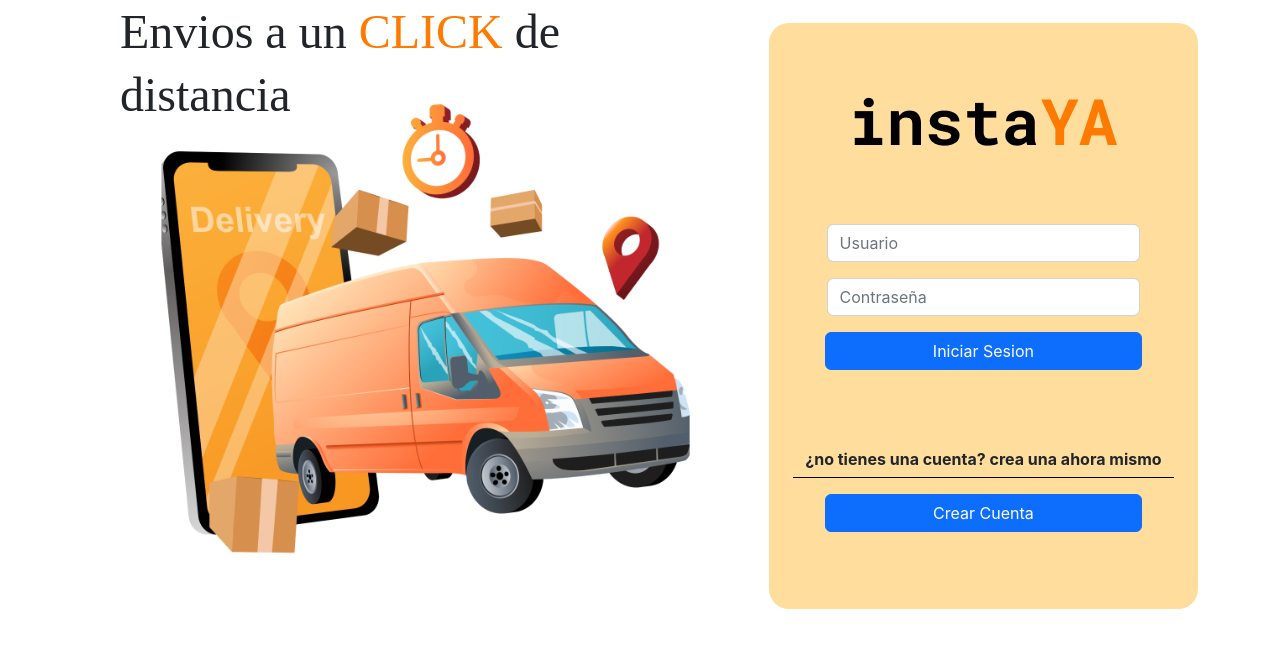
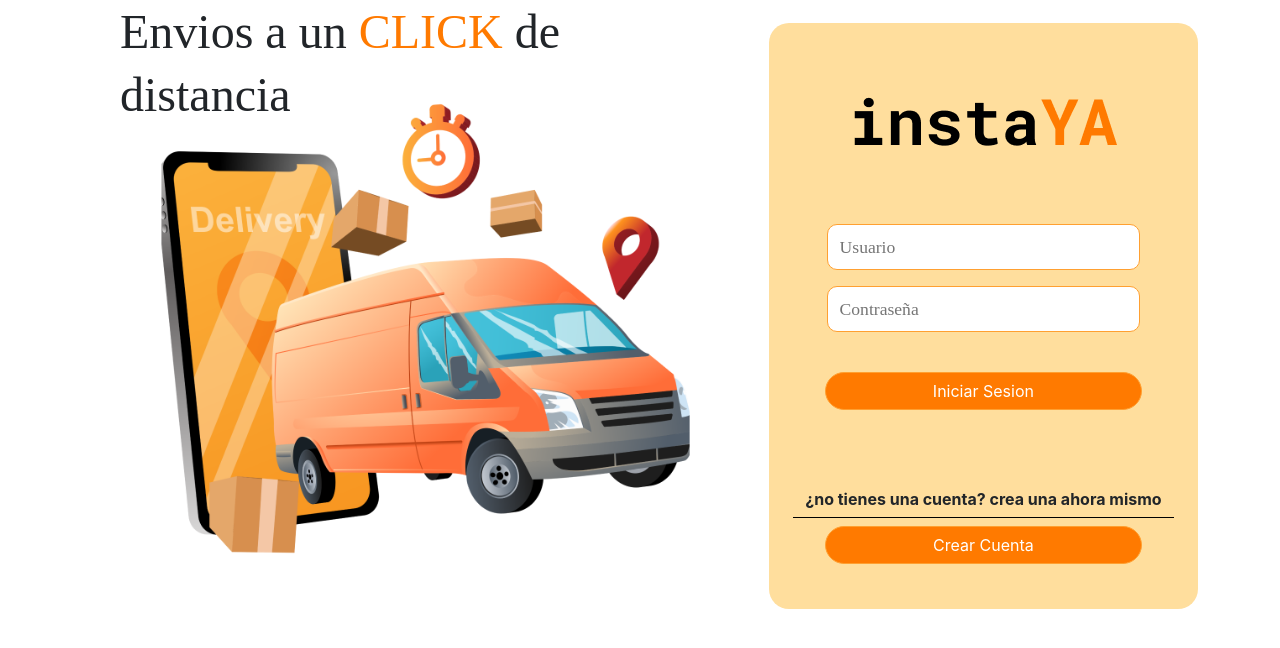
Before and after one commit to NicGual/instaya, a React (Create React App) app: page /login in a window 1280 px wide. Shown: the top 648 px of the page. Built offline with nearby package versions, Linux system fonts and the light colour scheme.

Commit message:
se termino interfaz de login y se añadieron componentes de input y button

```diff
--- a/src/App.js
+++ b/src/App.js
@@ -1,5 +1,5 @@
 import { BrowserRouter, Route, Routes } from 'react-router-dom';
-import Test from './components/Test/Test';
+import CustomInput from './components/CustomInput/CustomInput';
 import Login from './pages/Login/Login';
 
 function App() {
@@ -9,6 +9,7 @@ function App() {
 
         <Routes>
           <Route path="/login" element={<Login />} />
+          <Route path="/test" element={<CustomInput placeholder='placeholder'/>} />
         </Routes>
 
       </BrowserRouter>
--- /dev/null
+++ b/src/components/CustomButton/CustomButton.css
@@ -0,0 +1,22 @@
+.custom-button {
+    width: 100%;
+    padding-top: 0.375rem;
+    padding-bottom: 0.375rem;
+    padding-left: 0.75rem;
+    padding-right: 0.75rem;
+    border-radius: 20px;
+    font-size: 1rem;
+    color: white;
+    background-color: #FF7A00;
+    border: 1px solid #FFA031;
+    box-sizing: inherit;
+}
+
+.custom-button:hover {
+    background-color: #FFA031;
+}
+
+.button-container {
+    padding-left: 0;
+    padding-right: 0;
+}
--- /dev/null
+++ b/src/components/CustomButton/CustomButton.jsx
@@ -0,0 +1,14 @@
+import React from "react";
+import "./CustomButton.css"
+const CustomButton = ({type="", placeholder="", className=""}) => {
+    return(
+        <>
+            <div className={`${className} button-container`}>
+                <button className="custom-button" type={type}>
+                        {placeholder}
+                </button>
+            </div>
+        </>
+    )
+}
+export default CustomButton
--- /dev/null
+++ b/src/components/CustomInput/CustomInput.css
@@ -0,0 +1,18 @@
+.custom-input {
+    border-radius: 10px;
+    border: 1px solid #FFA031;
+    padding: .375rem .75rem;
+    box-sizing: border-box;
+    color: #212529;
+    font-family: 'Roboto Mono';
+    font-style: normal;
+    font-weight: 400;
+    font-size: 1.1rem;
+    line-height: 32px;
+    width: 100%;
+}
+
+.custom-input:focus {
+    border: 1px solid #FFA031;
+    outline: solid #FFA031;
+}
--- /dev/null
+++ b/src/components/CustomInput/CustomInput.jsx
@@ -0,0 +1,12 @@
+import React from "react";
+import "./CustomInput.css"
+const CustomInput = ({type="text", placeholder=""}) => {
+    return(
+        <>
+            <div>
+                <input className="custom-input" type={type} placeholder={placeholder}/>
+            </div>
+        </>
+    )
+}
+export default CustomInput
--- a/src/pages/Login/Login.jsx
+++ b/src/pages/Login/Login.jsx
@@ -1,4 +1,6 @@
 import React from "react";
+import CustomButton from "../../components/CustomButton/CustomButton";
+import CustomInput from "../../components/CustomInput/CustomInput";
 import './Login.css'
 const Login = () => {
     return (
@@ -17,23 +19,22 @@ const Login = () => {
                         <img src="logo.png" alt="logo" />
                     </div>
                     <form className="d-flex justify-content-center form-group row mb-5">
-
-                        <div className="  mb-3 col-md-10">
-                            <input type="text" className="form-control" placeholder="Usuario" />
+                        <div className=" mb-3 col-md-10">
+                            <CustomInput placeholder="Usuario" type="text"/>
                         </div>
                         <div className=" mb-3 col-md-10">
-                            <input type="password" className="form-control" placeholder="Contraseña" />
+                            <CustomInput placeholder="Contraseña" type="password"/>
                         </div>
-                        <div class="row d-flex justify-content-center mb-4">
-                            <button class="btn btn-primary col-md-10" type="submit">Iniciar Sesion</button>
+                        <div class="row d-flex justify-content-center mb-4 mt-4">
+                            <CustomButton className="col-md-10" type="submit" placeholder="Iniciar Sesion"/>
                         </div>
                     </form>
                     <div className="row d-flex justify-content-center mt-5">
                         <div className="text-center">
                             <h6 className="crear-cuenta-frase p-2 fw-bold">¿no tienes una cuenta? crea una ahora mismo</h6>
                         </div>
-                        <div class="row d-flex justify-content-center mb-4 mt-2">
-                            <button class="btn btn-primary col-md-10" type="submit">Crear Cuenta</button>
+                        <div class="row d-flex justify-content-center mb-4">
+                            <CustomButton className="col-md-10"  placeholder="Crear Cuenta"/>
                         </div>
                     </div>
                 </section>
```
